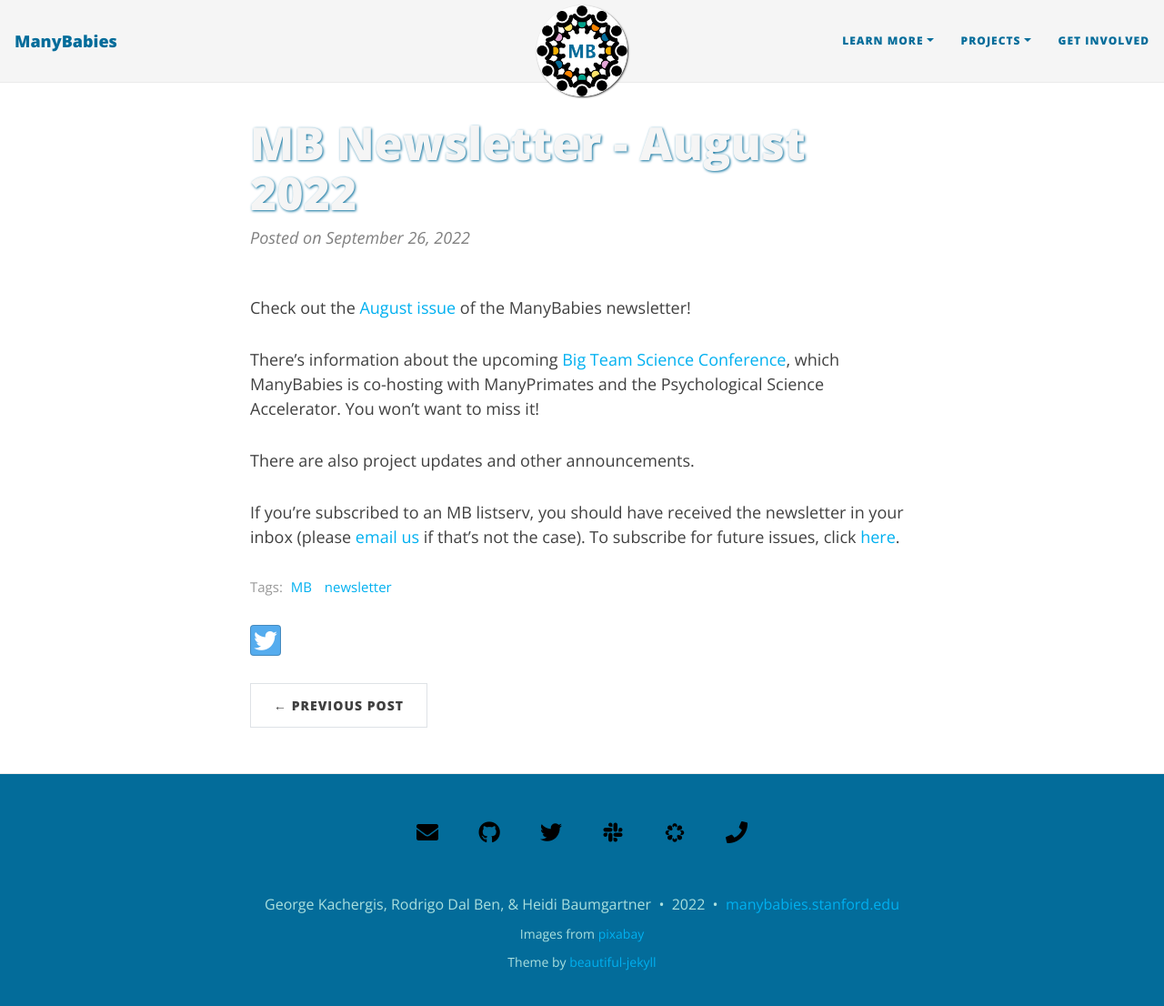
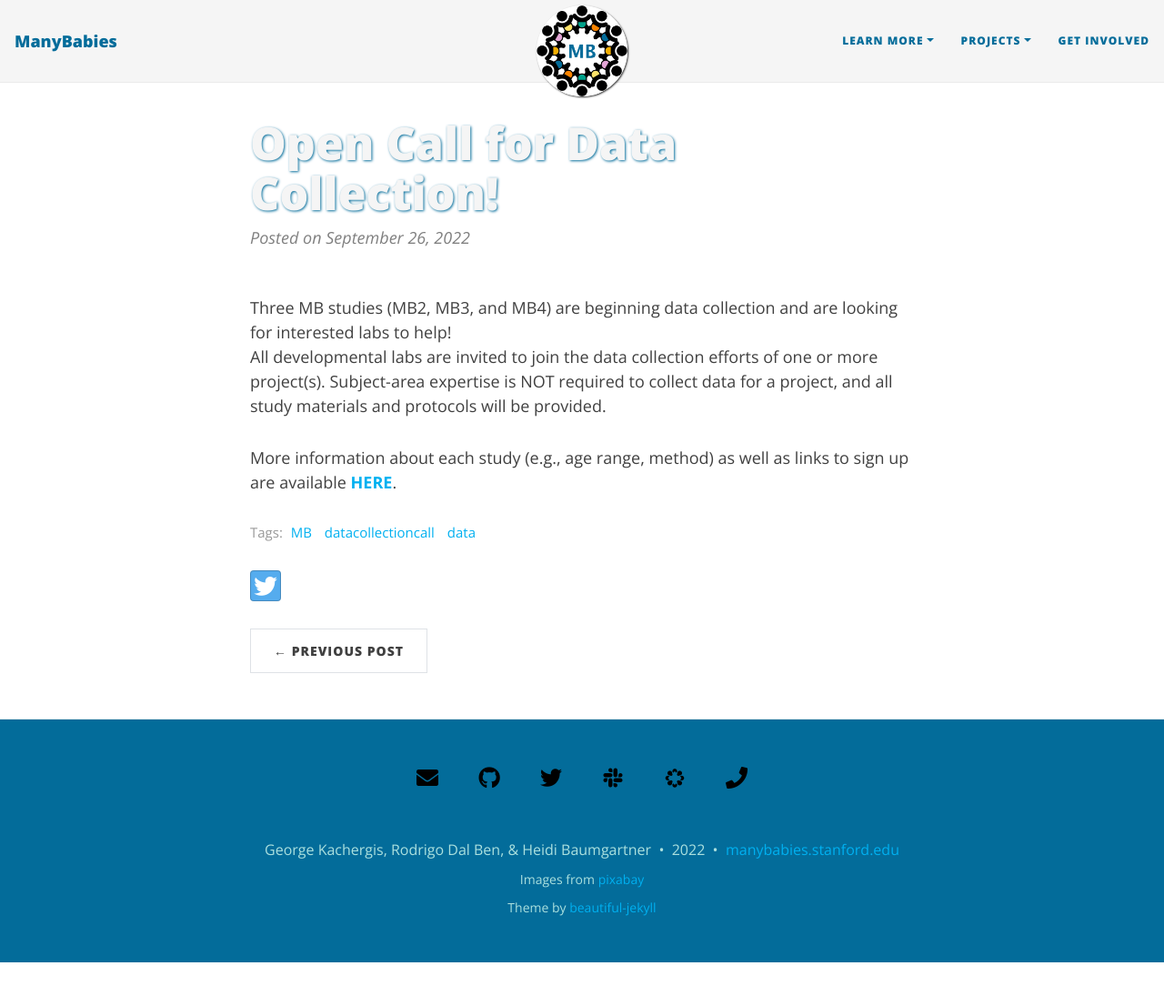
Before and after one commit to manybabies/manybabies.github.io, a Jekyll site: the page built from _posts/2022-09-26-datacollectioncall.md, in a window 1280 px wide and 1118 px high. Shown: the top 1106 px of the window at 91% size. Built offline with Jekyll 4.4.1, drawn with Linux system fonts in a browser that asks for light colours; nearby versions of some CDN libraries; some web fonts are replaced.

Commit message:
Update 2022-09-26-datacollectioncall.md

```diff
--- a/_posts/2022-09-26-datacollectioncall.md
+++ b/_posts/2022-09-26-datacollectioncall.md
@@ -1,13 +1,11 @@
 ---
 layout: post
-title: MB Newsletter - August 2022
-tags: [MB, newsletter]
+title: Open Call for Data Collection!
+tags: [MB, datacollectioncall, data]
 ---
 
-Check out the [August issue](https://mailchi.mp/f7af5b588e1b/mb-newsletter-august2022) of the ManyBabies newsletter!
+Three MB studies (MB2, MB3, and MB4) are beginning data collection and are looking for interested labs to help!
+<br>
+All developmental labs are invited to join the data collection efforts of one or more project(s). Subject-area expertise is NOT required to collect data for a project, and all study materials and protocols will be provided.
 
-There's information about the upcoming [Big Team Science Conference](https://bigteamscienceconference.github.io), which ManyBabies is co-hosting with ManyPrimates and the Psychological Science Accelerator. You won't want to miss it!
-
-There are also project updates and other announcements.
-
-If you're subscribed to an MB listserv, you should have received the newsletter in your inbox (please [email us](mailto:manybabiesconsortium@gmail.com) if that's not the case). To subscribe for future issues, click [here](https://t.co/7zxifYO7qN?amp=1).
+More information about each study (e.g., age range, method) as well as links to sign up are available [**HERE**](https://mailchi.mp/951936886212/collect-data-with-manybabies-updated).
```
